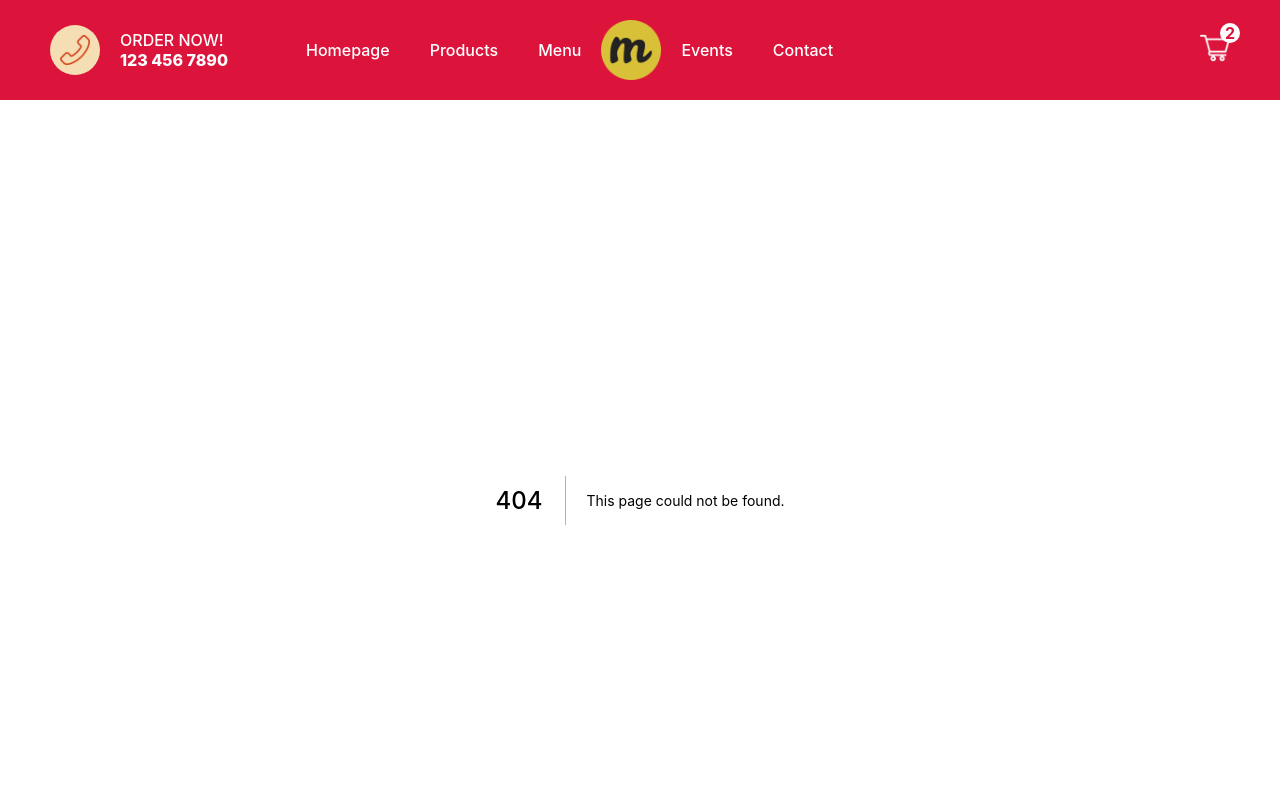
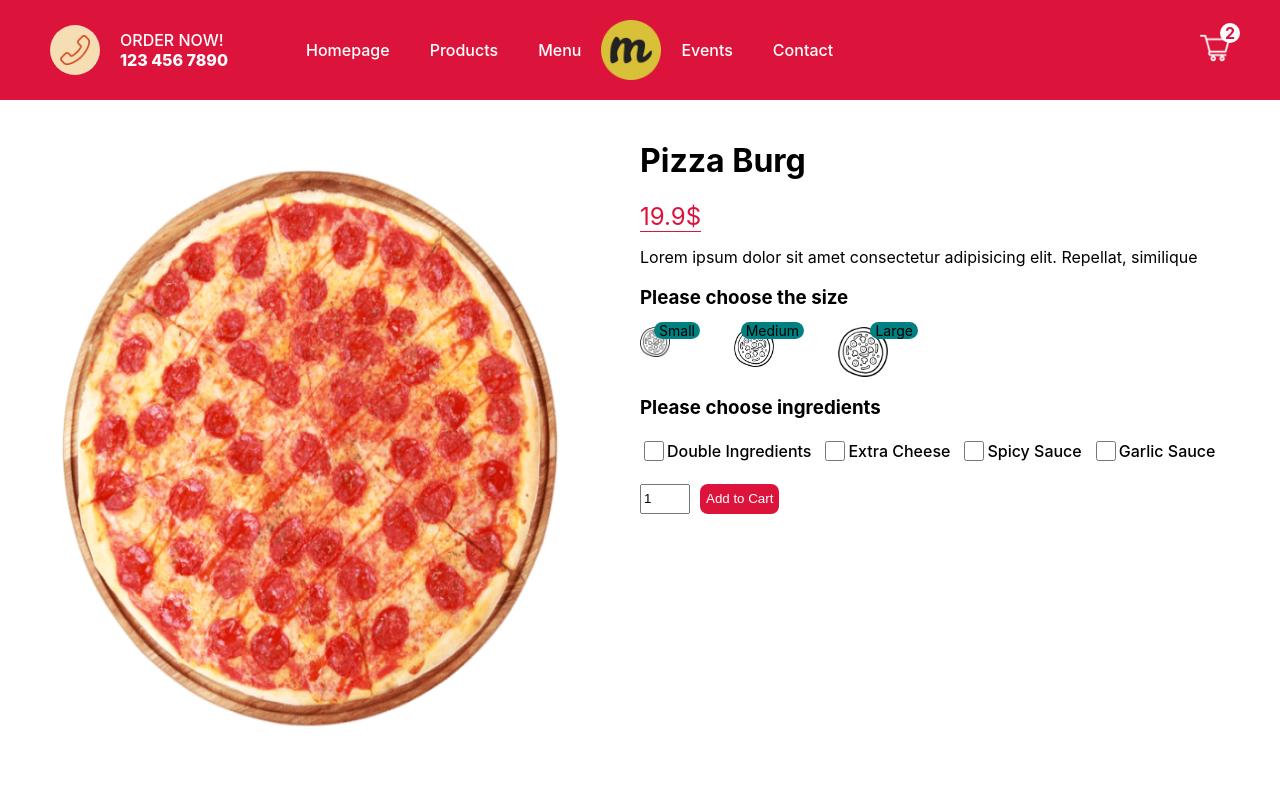
Before and after one commit to ibnul42/food-delivery-app, a Next.js app: page /product/1 in a window 1280 px wide. Before the commit this address had no page. Shown: the top 798 px of the page. Built offline with nearby package versions, Linux system fonts and the light colour scheme.

Commit message:
product page design

```diff
--- a/components/Footer.jsx
+++ b/components/Footer.jsx
@@ -5,7 +5,7 @@ const Footer = () => {
   return (
     <div className={styles.container}>
       <div className={styles.item}>
-        <Image src='/img/bg.png' layout='fill' />
+        <Image src='/img/bg.png' layout='fill' alt='' />
       </div>
       <div className={styles.item}>
         <div className={styles.card}>
--- /dev/null
+++ b/pages/product/[id].jsx
@@ -0,0 +1,68 @@
+import Image from 'next/image';
+import React, { useState } from 'react';
+import styles from '../../styles/Product.module.css';
+
+const Product = () => {
+    const [size, setSize] = useState(0);
+    const product = {
+        id: 1,
+        name: 'Pizza Burg',
+        img: "/img/pizza.png",
+        price: [19.9, 24.9, 29.9],
+        desc: "Lorem ipsum dolor sit amet consectetur adipisicing elit. Repellat, similique"
+    }
+    return (
+        <div className={styles.container}>
+            <div className={styles.left}>
+                <div className={styles.imgContainer}>
+                    <Image src={product.img} layout='fill' alt='' />
+                </div>
+            </div>
+            <div className={styles.right}>
+                <h1 className={styles.title}>{product.name}</h1>
+                <span className={styles.price}>{product.price[size]}$</span>
+                <p className={styles.desc}>{product.desc}</p>
+                <h3 className={styles.choose}>Please choose the size</h3>
+                <div className={styles.sizes}>
+                    <div className={styles.size} onClick={() => setSize(0)}>
+                        <Image src='/img/size.png' alt='' layout='fill' />
+                        <span className={styles.number}>Small</span>
+                    </div>
+                    <div className={styles.size} onClick={() => setSize(1)}>
+                        <Image src='/img/size.png' alt='' layout='fill' />
+                        <span className={styles.number}>Medium</span>
+                    </div>
+                    <div className={styles.size} onClick={() => setSize(2)}>
+                        <Image src='/img/size.png' alt='' layout='fill' />
+                        <span className={styles.number}>Large</span>
+                    </div>
+                </div>
+                <h3 className={styles.choose}>Please choose ingredients</h3>
+                <div className={styles.ingredients}>
+                    <div className={styles.option}>
+                        <input type="checkbox" name="double" id="double" className={styles.checkbox} />
+                        <label htmlFor="double">Double Ingredients</label>
+                    </div>
+                    <div className={styles.option}>
+                        <input type="checkbox" name="cheese" id="cheese" className={styles.checkbox} />
+                        <label htmlFor="cheese">Extra Cheese</label>
+                    </div>
+                    <div className={styles.option}>
+                        <input type="checkbox" name="spicy" id="spicy" className={styles.checkbox} />
+                        <label htmlFor="spicy">Spicy Sauce</label>
+                    </div>
+                    <div className={styles.option}>
+                        <input type="checkbox" name="garlic" id="garlic" className={styles.checkbox} />
+                        <label htmlFor="garlic">Garlic Sauce</label>
+                    </div>
+                </div>
+                <div className={styles.add}>
+                    <input type="number" name="quantity" id="quantity" defaultValue={1} className={styles.quantity} />
+                    <button className={styles.button}>Add to Cart</button>
+                </div>
+            </div>
+        </div>
+    )
+};
+
+export default Product;
--- /dev/null
+++ b/styles/Product.module.css
@@ -0,0 +1,102 @@
+.container {
+    height: calc(100vh - 100px);
+    display: flex;
+}
+
+.left{
+    flex: 1;
+    height: 100%;
+    display: flex;
+    align-items: center;
+    justify-content: center;
+}
+
+.right{
+    flex: 1;
+    padding: 20px;
+}
+
+.imgContainer{
+    position: relative;
+    width: 80%;
+    height: 80%;
+}
+
+.price{
+    color: crimson;
+    font-weight: 400;
+    font-size: 24px;
+    border-bottom: 1px solid crimson;
+}
+
+.sizes{
+    display: flex;
+    width: 40%;
+    justify-content: space-between;
+}
+
+.size{
+    position: relative;
+    height: 30px;
+    width: 30px;
+    cursor: pointer;
+    transition: all 0.5s ease-in-out;
+}
+
+.size:hover{
+    transform: scale(1.1);
+}
+
+.size:nth-child(2){
+    width: 40px;
+    height: 40px;
+}
+
+.size:nth-child(3){
+    width: 50px;
+    height: 50px;
+}
+
+.number{
+    position: absolute;
+    top: -5px;
+    right: -30px;
+    background-color: teal;
+    padding: 0 5px;
+    font-size: 14px;
+    border-radius: 10px;
+}
+
+.ingredients{
+    display: flex;
+    margin-bottom: 20px;
+}
+
+.option{
+    display: flex;
+    align-items: center;
+    margin-right: 10px;
+    font-style: 14px;
+    font-weight: 500;
+}
+
+.checkbox{
+    width: 20px;
+    height: 20px;
+    cursor: pointer;
+}
+
+.quantity{
+    height: 30px;
+    width: 50px;
+}
+
+.button{
+    height: 30px;
+    margin-left: 10px;
+    background-color: crimson;
+    color: #fff;
+    border: none;
+    border-radius: 8px;
+    cursor: pointer;
+}
```
